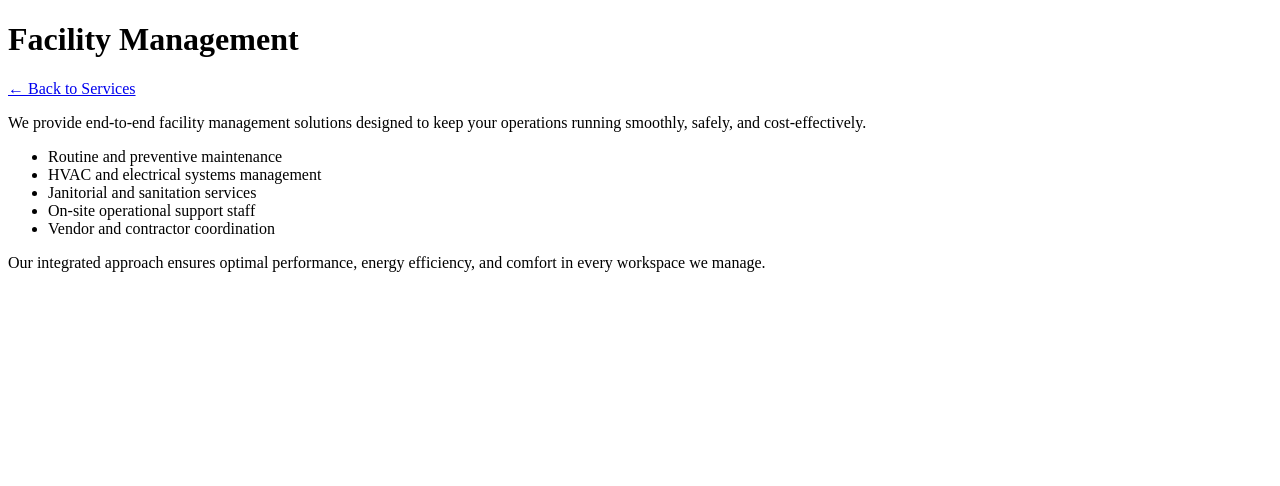
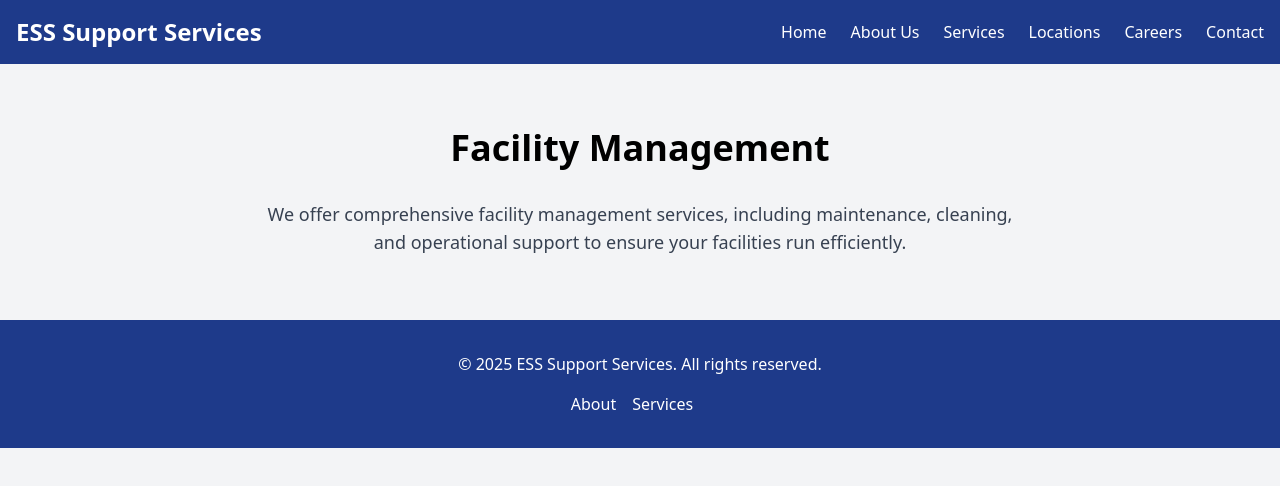
Before and after one commit to rimple-deep-singh/support-services, a plain HTML site: page pages/services/facility-management.html in a window 1280 px wide. Drawn offline with nearby package versions, Linux system fonts and the light colour scheme.

Commit message:
Add design lanuage for services menu

```diff
--- a/pages/services/facility-management.html
+++ b/pages/services/facility-management.html
@@ -1,27 +1,49 @@
 <!DOCTYPE html>
 <html lang="en">
 <head>
-  <meta charset="UTF-8">
-  <title>Facility Management | Support Services</title>
-  <link rel="stylesheet" href="../css/styles.css">
+  <meta charset="UTF-8" />
+  <meta name="viewport" content="width=device-width, initial-scale=1.0" />
+  <title>Facility Management - ESS Support Services</title>
+  <link href="https://cdn.jsdelivr.net/npm/tailwindcss@2.2.19/dist/tailwind.min.css" rel="stylesheet" />
+  <link rel="stylesheet" href="../css/styles.css" />
 </head>
-<body>
-  <header>
-    <h1>Facility Management</h1>
-    <nav><a href="services.html">← Back to Services</a></nav>
-  </header>
-  <main>
-    <section>
-      <p>We provide end-to-end facility management solutions designed to keep your operations running smoothly, safely, and cost-effectively.</p>
-      <ul>
-        <li>Routine and preventive maintenance</li>
-        <li>HVAC and electrical systems management</li>
-        <li>Janitorial and sanitation services</li>
-        <li>On-site operational support staff</li>
-        <li>Vendor and contractor coordination</li>
+<body class="bg-gray-100 font-sans">
+
+  <!-- Navigation -->
+  <nav class="bg-blue-900 text-white p-4 sticky top-0 z-50">
+    <div class="container mx-auto flex justify-between items-center">
+      <a href="../index.html" class="text-2xl font-bold">ESS Support Services</a>
+      <button id="menu-toggle" class="md:hidden focus:outline-none">
+        <svg class="w-6 h-6" fill="none" stroke="currentColor" viewBox="0 0 24 24">
+          <path stroke-linecap="round" stroke-linejoin="round" stroke-width="2" d="M4 6h16M4 12h16M4 18h16" />
+        </svg>
+      </button>
+      <ul id="nav-menu" class="hidden md:flex space-x-6">
+        <li><a href="../index.html" class="hover:text-blue-300">Home</a></li>
+        <li><a href="about.html" class="hover:text-blue-300">About Us</a></li>
+        <li><a href="services.html" class="hover:text-blue-300">Services</a></li>
+        <li><a href="locations.html" class="hover:text-blue-300">Locations</a></li>
+        <li><a href="careers.html" class="hover:text-blue-300">Careers</a></li>
+        <li><a href="contact.html" class="hover:text-blue-300">Contact</a></li>
       </ul>
-      <p>Our integrated approach ensures optimal performance, energy efficiency, and comfort in every workspace we manage.</p>
-    </section>
-  </main>
-</body>
-</html>
+    </div>
+  </nav>
+
+  <!-- Page Content -->
+  <section class="py-16">
+    <div class="container mx-auto px-4">
+      <h1 class="text-4xl font-bold text-center mb-8">Facility Management</h1>
+      <p class="text-lg text-gray-700 max-w-3xl mx-auto text-center">
+        We offer comprehensive facility management services, including maintenance, cleaning, and operational support to ensure your facilities run efficiently.
+      </p>
+    </div>
+  </section>
+
+  <!-- Footer -->
+  <footer class="bg-blue-900 text-white py-8">
+    <div class="container mx-auto px-4 text-center">
+      <p>&copy; 2025 ESS Support Services. All rights reserved.</p>
+      <ul class="flex justify-center space-x-4 mt-4">
+        <li><a href="about.html" class="hover:text-blue-300">About</a></li>
+        <li><a href="services.html" class="hover:text-blue-300">Services</a></li>
+        <li><a href="locations.html" class="hover:text-blue-
```
Also changed, not shown: pages/services/catering.html (+42 -19 lines), pages/services/housekeeping.html (+33 -20 lines), pages/services/support-services.html (+33 -19 lines).
